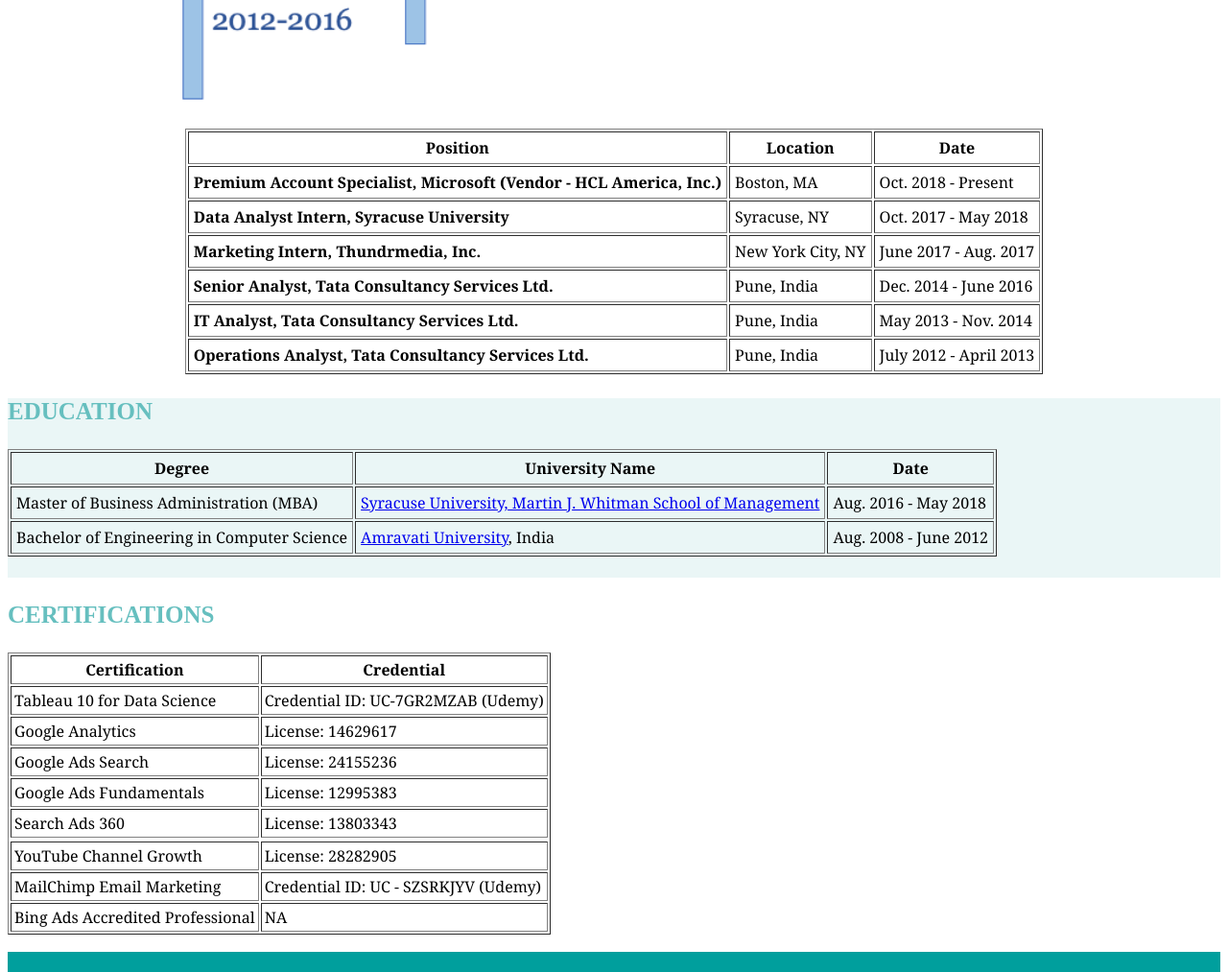
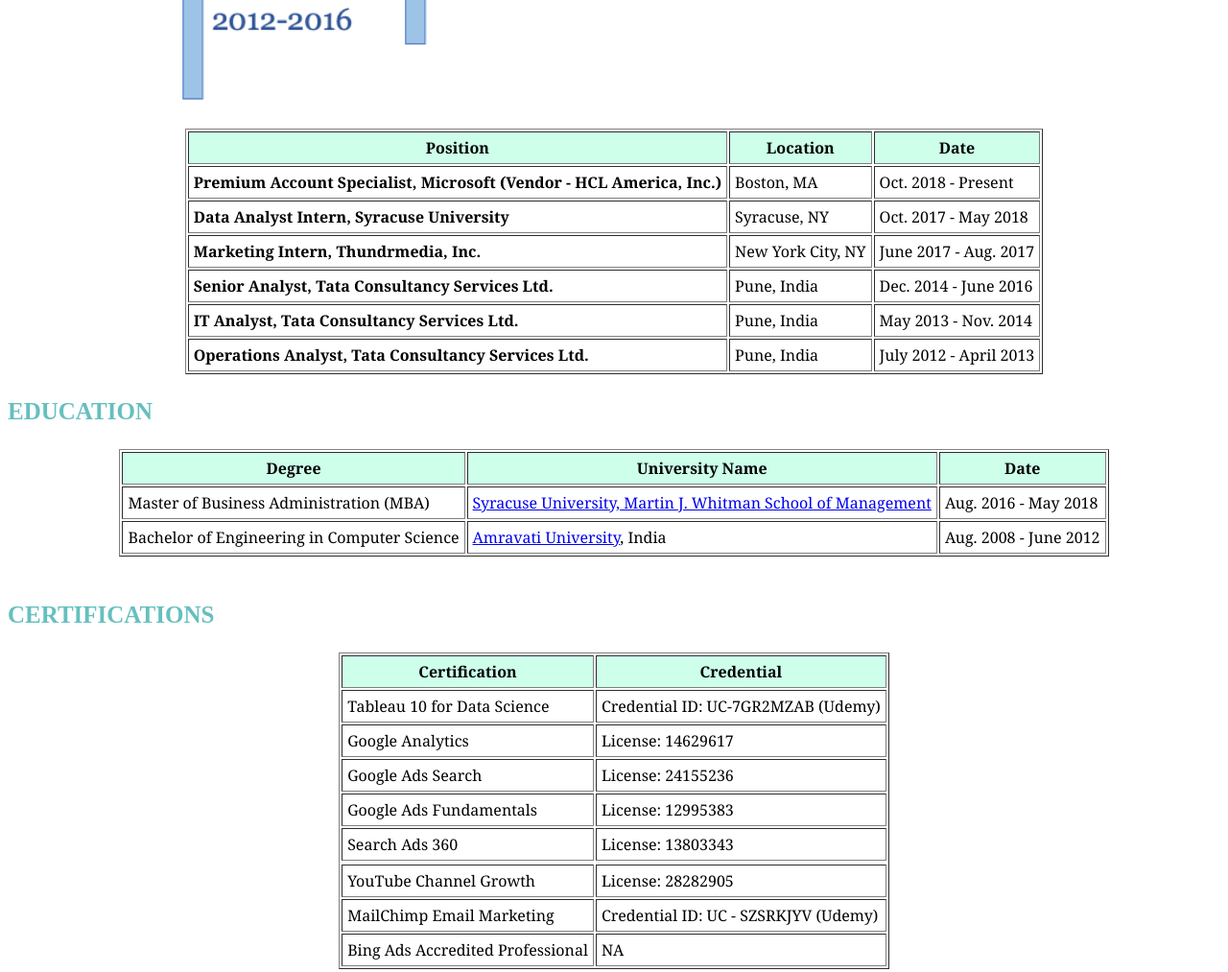
Before and after one commit to abnichat/My-CV, a plain HTML site: page index.html in a window 1280 px wide. Shown: the part 1860-2873 px from the top of the page at 96% size. Drawn offline with Linux system fonts and the light colour scheme.

Commit message:
Add files via upload

```diff
--- a/css/styles.css
+++ b/css/styles.css
@@ -48,7 +48,7 @@
 .container5
 {
 font-family: "Georgia";
-background-color: #eaf6f6;
+background-color: white;
 margin:0;
 }
 .container6
@@ -59,7 +59,6 @@
 }
 .container7
 {
-
 background-color: #009f9d;
 margin:0;
 font-family: "Copperplate";
--- a/index.html
+++ b/index.html
@@ -90,9 +90,9 @@
 <table  border="1" cellpadding="5" align="center">
 <thead>
   <tr>
-    <th>Position</th>
-    <th>Location</th>
-    <th>Date</th>
+    <th bgcolor="#cdffeb">Position</th>
+    <th bgcolor="#cdffeb">Location</th>
+    <th bgcolor="#cdffeb">Date</th>
   </tr>
 </thead>
 
@@ -132,12 +132,12 @@
 <div class="container5">
 <!-- <hr> -->
       <h3>EDUCATION</h3>
-<table border="1" cellpadding="5">
+<table border="1" cellpadding="5" align="center">
 
 <thead>
-  <th>Degree</th>
-  <th>University Name</th>
-  <th>Date</th>
+  <th bgcolor="#cdffeb">Degree</th>
+  <th bgcolor="#cdffeb">University Name</th>
+  <th bgcolor="#cdffeb">Date</th>
 </thead>
 
   <tr>
@@ -157,11 +157,11 @@
 
 <div class="container6">
       <h3>CERTIFICATIONS</h3>
-      <table border="1" cellpadding="3">
+      <table border="1" cellpadding="5" align="center">
 
         <tr>
-          <th>Certification</th>
-          <th>Credential</th>
+          <th bgcolor="#cdffeb">Certification</th>
+          <th bgcolor="#cdffeb">Credential</th>
         </tr>
         <tr>
           <td>Tableau 10 for Data Science</td>
@@ -198,7 +198,7 @@
 </div><br>
 <!-- <hr> -->
 <div class="container7">
-  <table cellpadding=50px>
+  <table cellpadding="50">
 
 <tr>
   <td><a href="https://www.linkedin.com/in/abhishek-nichat">LinkedIn</a></td>
```
